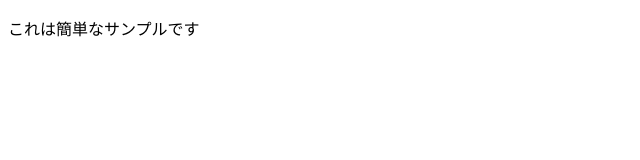
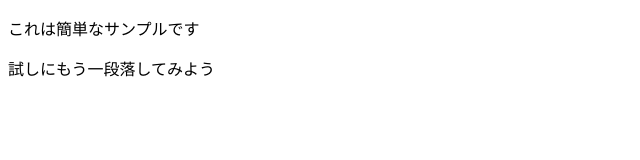
Before and after one commit to ZHERLOCK2021-007/html-test, a plain HTML site: page index.html in a window 1280 px wide. Shown: the whole page, without its empty margins (0-640 px from the left). Drawn offline with Linux system fonts and the light colour scheme.

Commit message:
Added a pharse

```diff
--- a/index.html
+++ b/index.html
@@ -6,5 +6,6 @@
     </head>
     <body>
         <p>これは簡単なサンプルです</p>
+        <p>試しにもう一段落してみよう</p>
     </body>
 </html>
```
